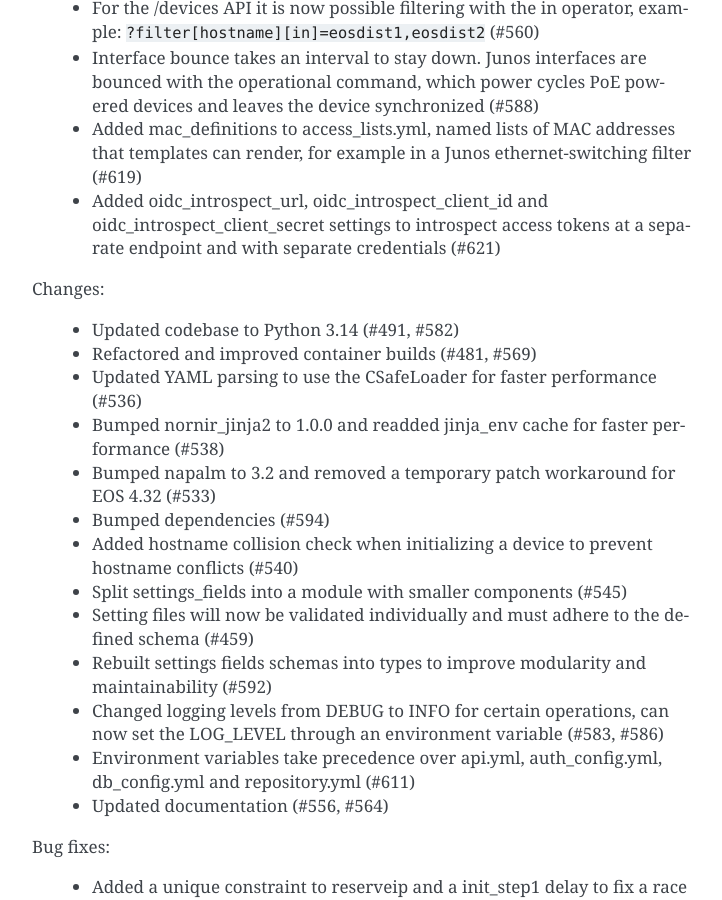
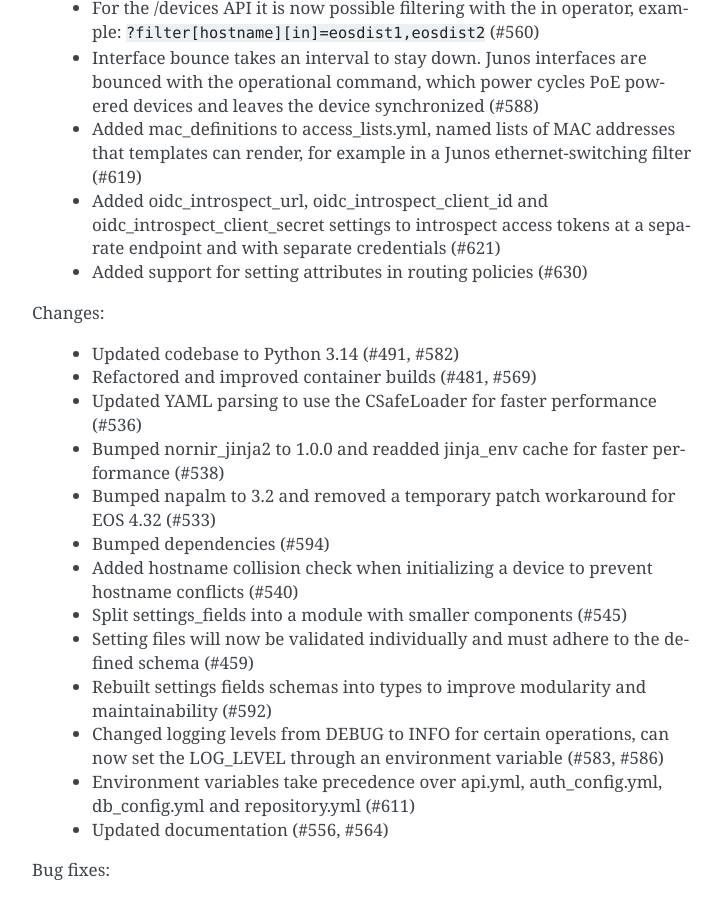
Before and after one commit to SUNET/cnaas-nms, a Sphinx documentation site: the page built from docs/changelog/index.rst, in a window 1280 px wide and 900 px high, scrolled down 743 px. Shown: the whole window, without its empty margins (388-1110 px from the left). Built offline with Sphinx 7.4.7, drawn with Linux system fonts in a browser that asks for light colours.

Commit message:
Update changelog

```diff
--- a/docs/changelog/index.rst
+++ b/docs/changelog/index.rst
@@ -23,6 +23,7 @@ New features:
  - Interface bounce takes an interval to stay down. Junos interfaces are bounced with the operational command, which power cycles PoE powered devices and leaves the device synchronized (#588)
  - Added mac_definitions to access_lists.yml, named lists of MAC addresses that templates can render, for example in a Junos ethernet-switching filter (#619)
  - Added oidc_introspect_url, oidc_introspect_client_id and oidc_introspect_client_secret settings to introspect access tokens at a separate endpoint and with separate credentials (#621)
+ - Added support for setting attributes in routing policies (#630)
 
 Changes:
 
```
